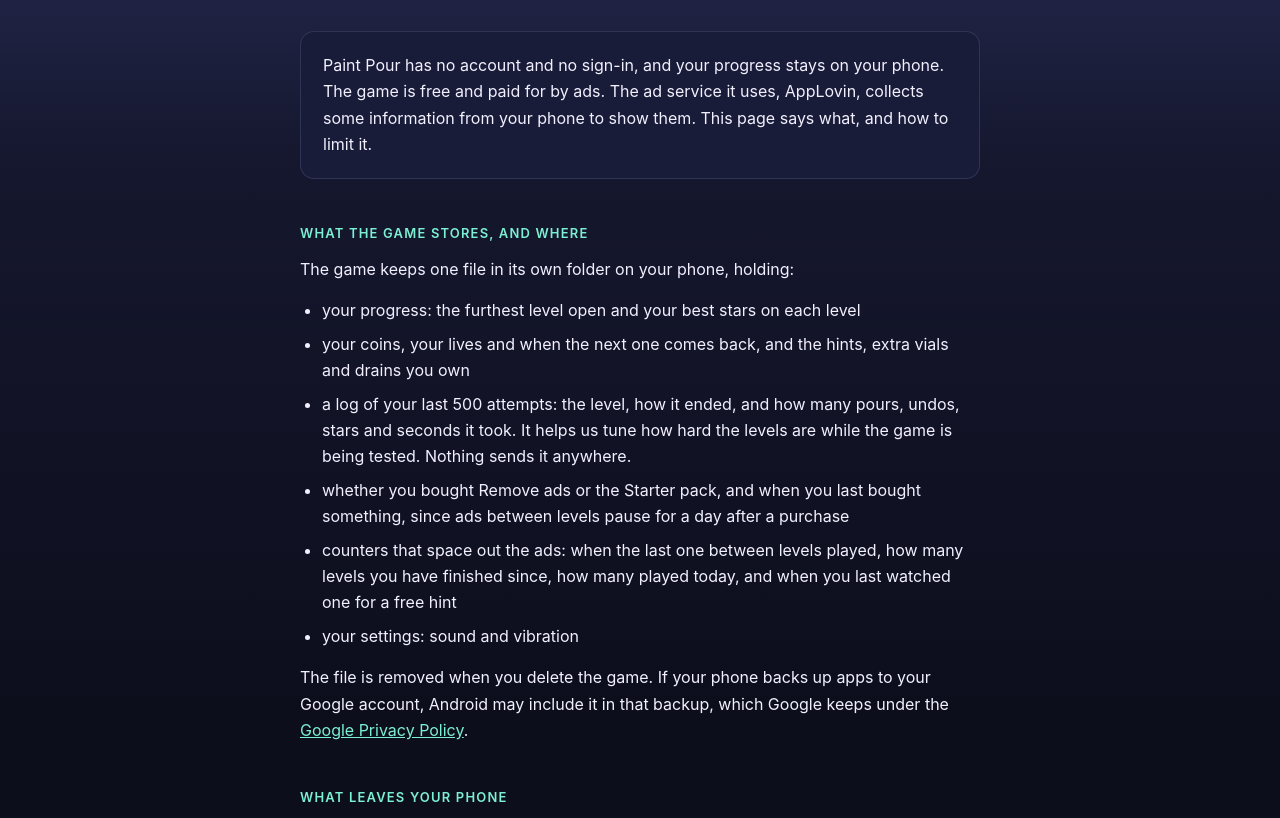
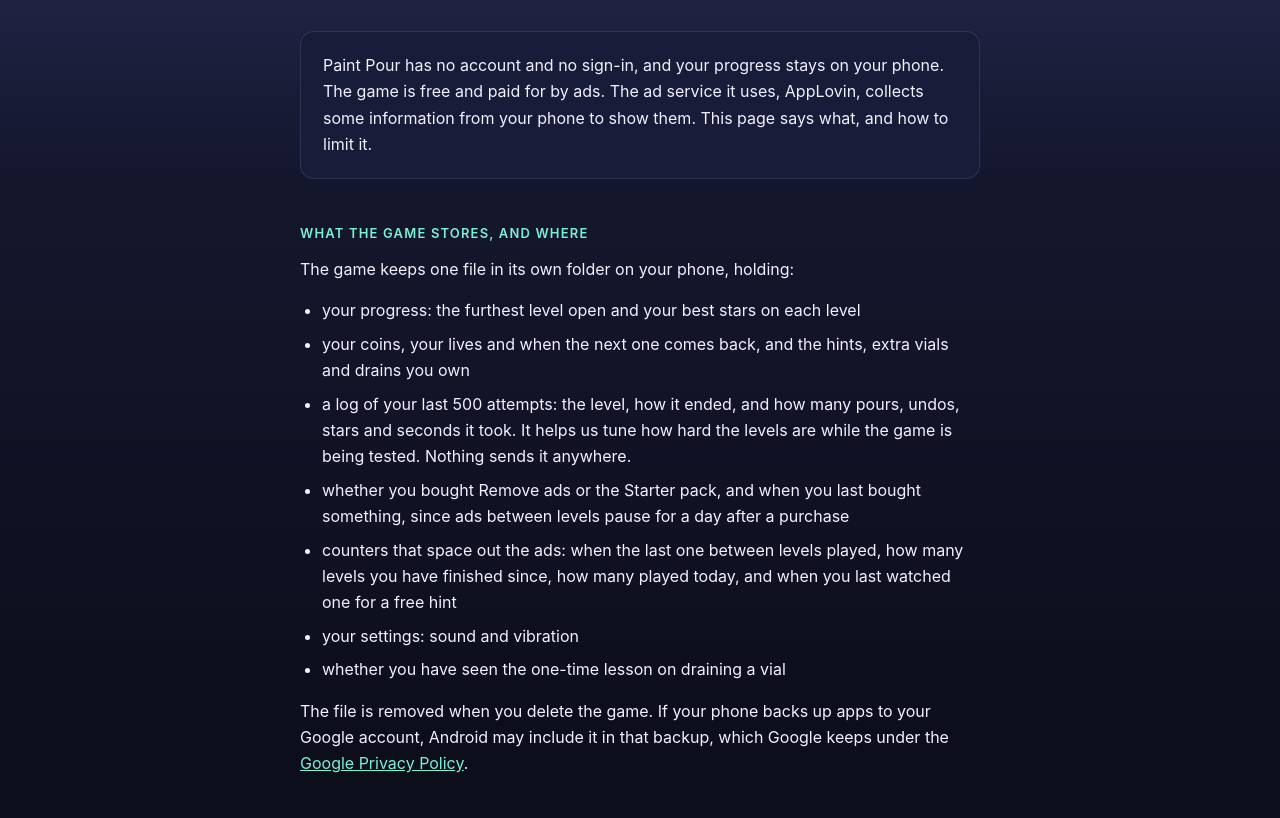
Before and after one commit to yairo87/paintpour-privacy, a plain HTML site: page paintpour/privacy/index.html in a window 1280 px wide. Shown: the part 191-1009 px from the top of the page. Drawn offline with Linux system fonts and the light colour scheme.

Commit message:
Paint Pour policy: list the drain lesson marker the save now keeps
Co-Authored-By: Claude Opus 5.5 <noreply@anthropic.com>

```diff
--- a/paintpour/privacy/index.html
+++ b/paintpour/privacy/index.html
@@ -96,6 +96,7 @@
   how many levels you have finished since, how many played today, and when you
   last watched one for a free hint</li>
   <li>your settings: sound and vibration</li>
+  <li>whether you have seen the one-time lesson on draining a vial</li>
 </ul>
 <p>The file is removed when you delete the game. If your phone backs up apps to
 your Google account, Android may include it in that backup, which Google keeps
```
